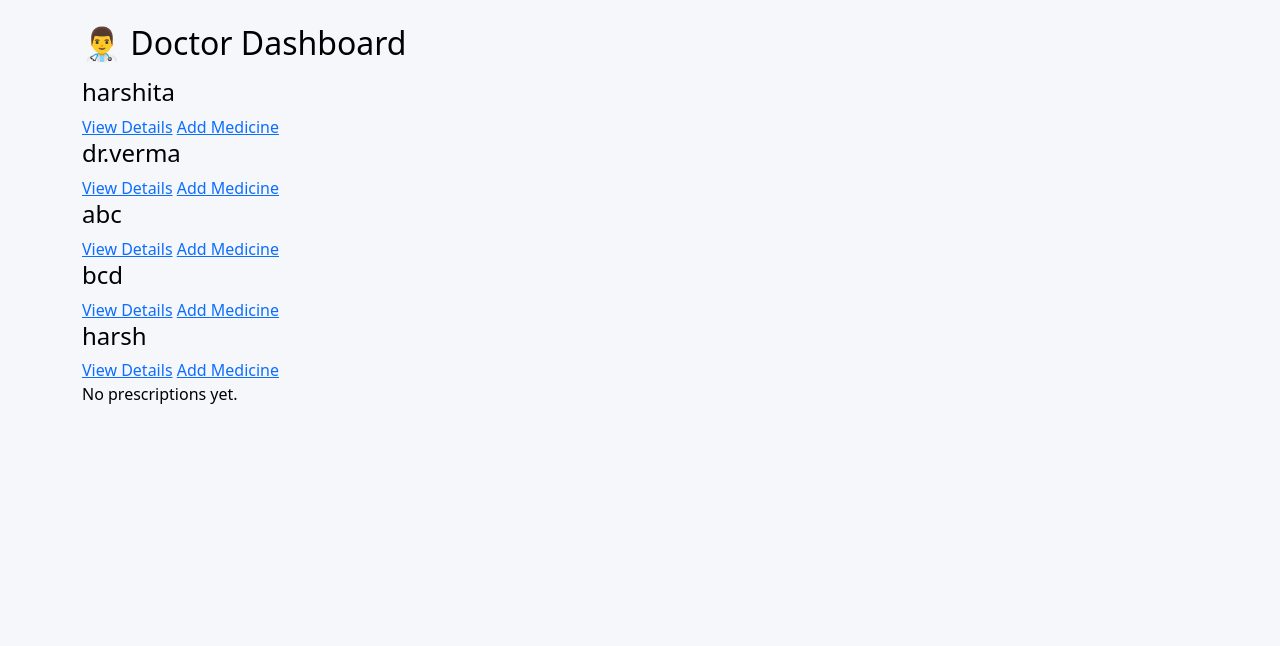
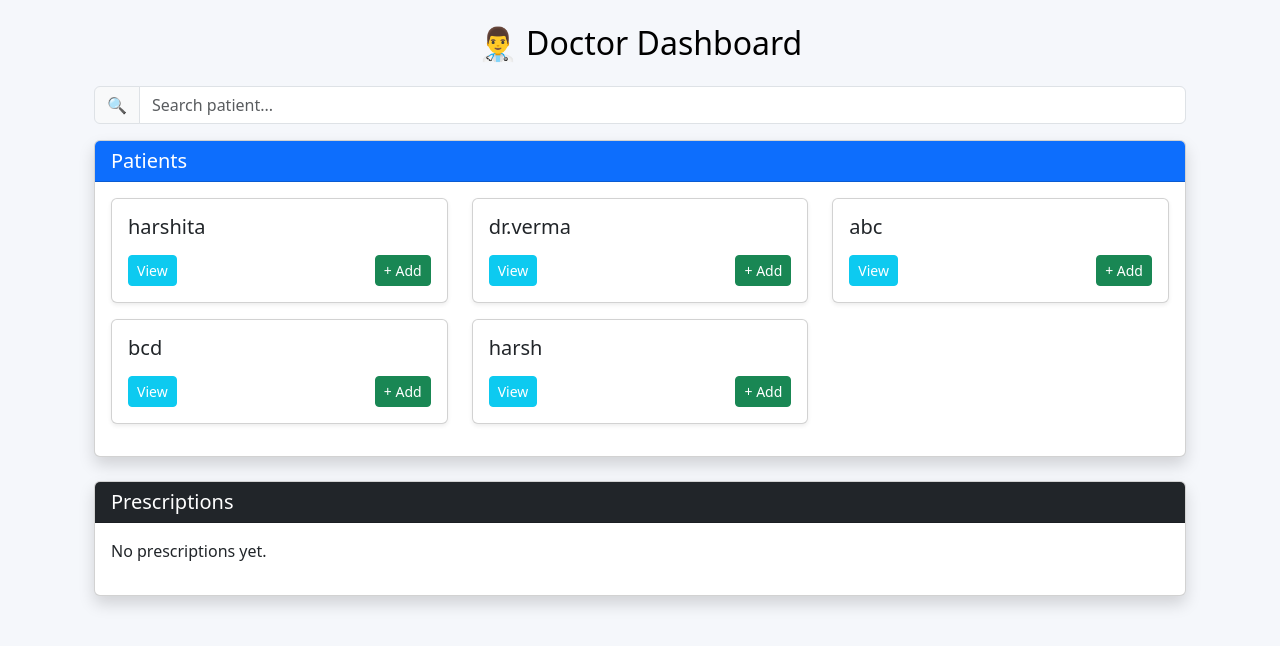
Before and after one commit to Harshita-Agrawal5/medicinetracker, a Django app: template templates/main/doctor_dashboard.html in a window 1280 px wide. Shown: the part 56-702 px from the top of the page. Run offline with Django 5.2, Linux system fonts and the light colour scheme; the template is opened without the code that fills it: values that come from a table or form of the project are taken from there, others are empty; data comes from the database, SQL or seed files in the repository.

Commit message:
Update doctor_dashboard.html

```diff
--- a/templates/main/doctor_dashboard.html
+++ b/templates/main/doctor_dashboard.html
@@ -1,32 +1,100 @@
 {% extends 'main/base.html' %}
 {% block content %}
 
-<h2 class="mb-3">👨‍⚕️ Doctor Dashboard</h2>
+<div class="container mt-4">
 
+    <!-- HEADER -->
+    <h2 class="mb-4 text-center">👨‍⚕️ Doctor Dashboard</h2>
+
+    <!-- SEARCH BAR -->
+    <div class="input-group mb-3">
+        <span class="input-group-text">🔍</span>
+        <input type="text" id="patientSearch" class="form-control" placeholder="Search patient...">
+    </div>
+
+    <!-- PATIENT SECTION -->
+    <div class="card shadow mb-4">
+        <div class="card-header bg-primary text-white">
+            <h5 class="mb-0">Patients</h5>
+        </div>
+
+        <div class="card-body">
+            <div class="row">
                 {% for patient in patients %}
-  <div>
-    <h4>{{ patient.username }}</h4>
-    <a href="{% url 'patient_detail' patient.id %}">View Details</a>
-    <a href="{% url 'add_medicine' patient.id %}">Add Medicine</a>
+                <div class="col-md-4 mb-3 patient-card">
+                    <div class="card p-3 shadow-sm">
+                        <h5>{{ patient.username }}</h5>
+
+                        <div class="d-flex justify-content-between mt-2">
+                            <a href="{% url 'patient_detail' patient.id %}"
+                               class="btn btn-sm btn-info text-white">
+                               View
+                            </a>
+
+                            <a href="{% url 'add_medicine' patient.id %}"
+                               class="btn btn-sm btn-success">
+                               + Add
+                            </a>
                         </div>
+                    </div>
+                </div>
+                {% empty %}
+                <p>No patients assigned.</p>
                 {% endfor %}
+            </div>
+        </div>
+    </div>
 
+    <!-- MEDICINE SECTION -->
+    <div class="card shadow">
+        <div class="card-header bg-dark text-white">
+            <h5 class="mb-0">Prescriptions</h5>
+        </div>
+
+        <div class="card-body">
             {% for med in medicines %}
-<div class="card p-3 mb-3 shadow">
-    <h5>{{ med.name }}</h5>
-    <p><strong>Patient:</strong> {{ med.patient.username }}</p>
-    <p><strong>Dosage:</strong> {{ med.dosage }}</p>
-    <p><strong>Time:</strong> {{ med.time }}</p>
+            <div class="card p-3 mb-3 shadow-sm border-0">
+
+                <div class="d-flex justify-content-between">
+                    <h5 class="mb-1">{{ med.name }}</h5>
 
                     <span class="badge
                         {% if med.status == 'taken' %}bg-success
                         {% elif med.status == 'missed' %}bg-danger
-        {% else %}bg-warning{% endif %}">
-        {{ med.status }}
+                        {% else %}bg-warning text-dark{% endif %}">
+                        {{ med.status|title }}
                     </span>
+                </div>
+
+                <p class="mb-1"><strong>Patient:</strong> {{ med.patient.username }}</p>
+                <p class="mb-1"><strong>Dosage:</strong> {{ med.dosage }}</p>
+                <p class="mb-0"><strong>Time:</strong> {{ med.time }}</p>
+
             </div>
             {% empty %}
             <p>No prescriptions yet.</p>
             {% endfor %}
+        </div>
+    </div>
+
+</div>
+
+<!-- 🔍 SEARCH SCRIPT -->
+<script>
+document.getElementById("patientSearch").addEventListener("keyup", function() {
+    let filter = this.value.toLowerCase();
+    let patients = document.querySelectorAll(".patient-card");
+
+    patients.forEach(function(card) {
+        let name = card.innerText.toLowerCase();
+
+        if (name.includes(filter)) {
+            card.style.display = "";
+        } else {
+            card.style.display = "none";
+        }
+    });
+});
+</script>
 
 {% endblock %}
```
Lines whose indentation alone changed are shown as unchanged.
